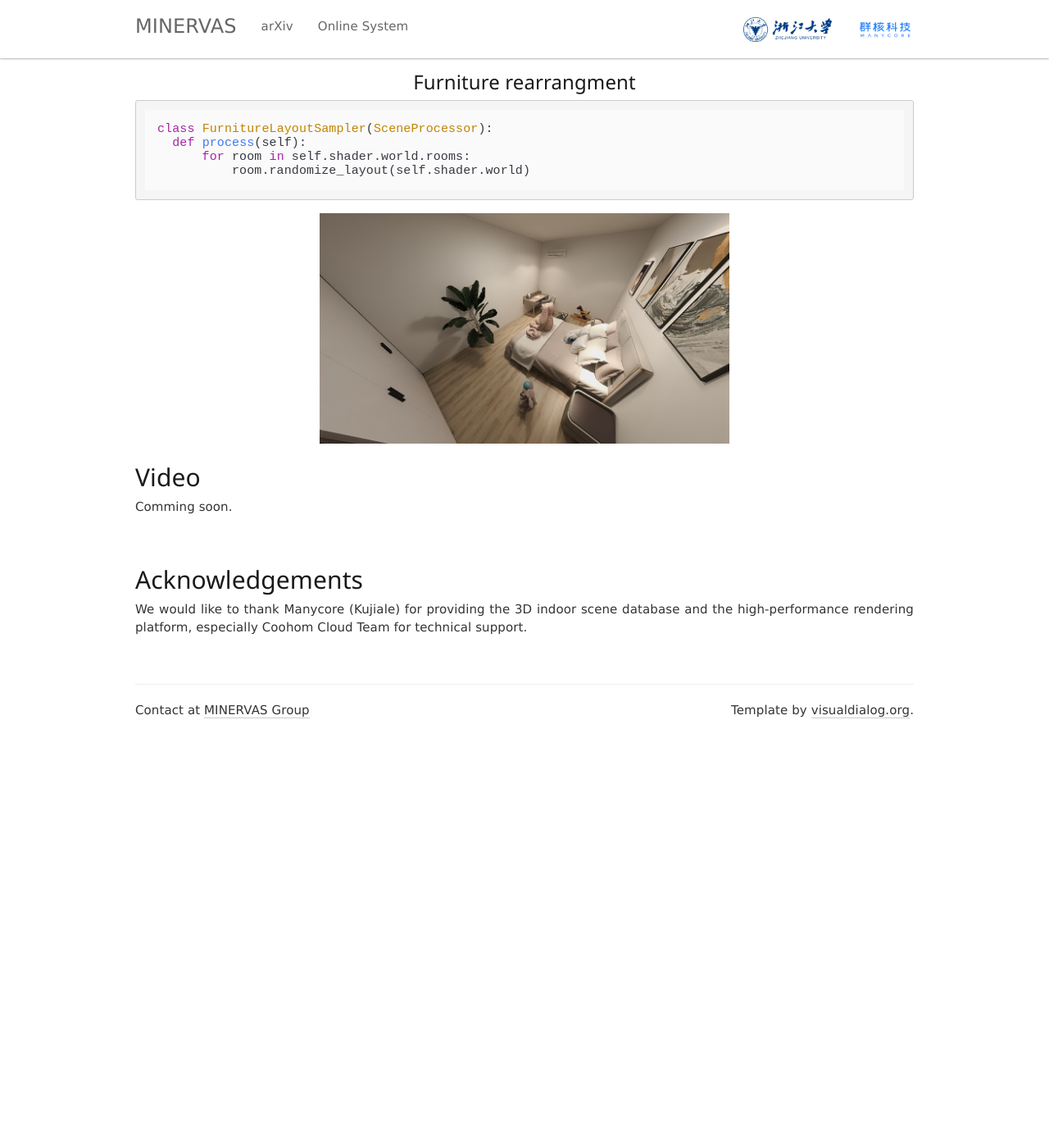
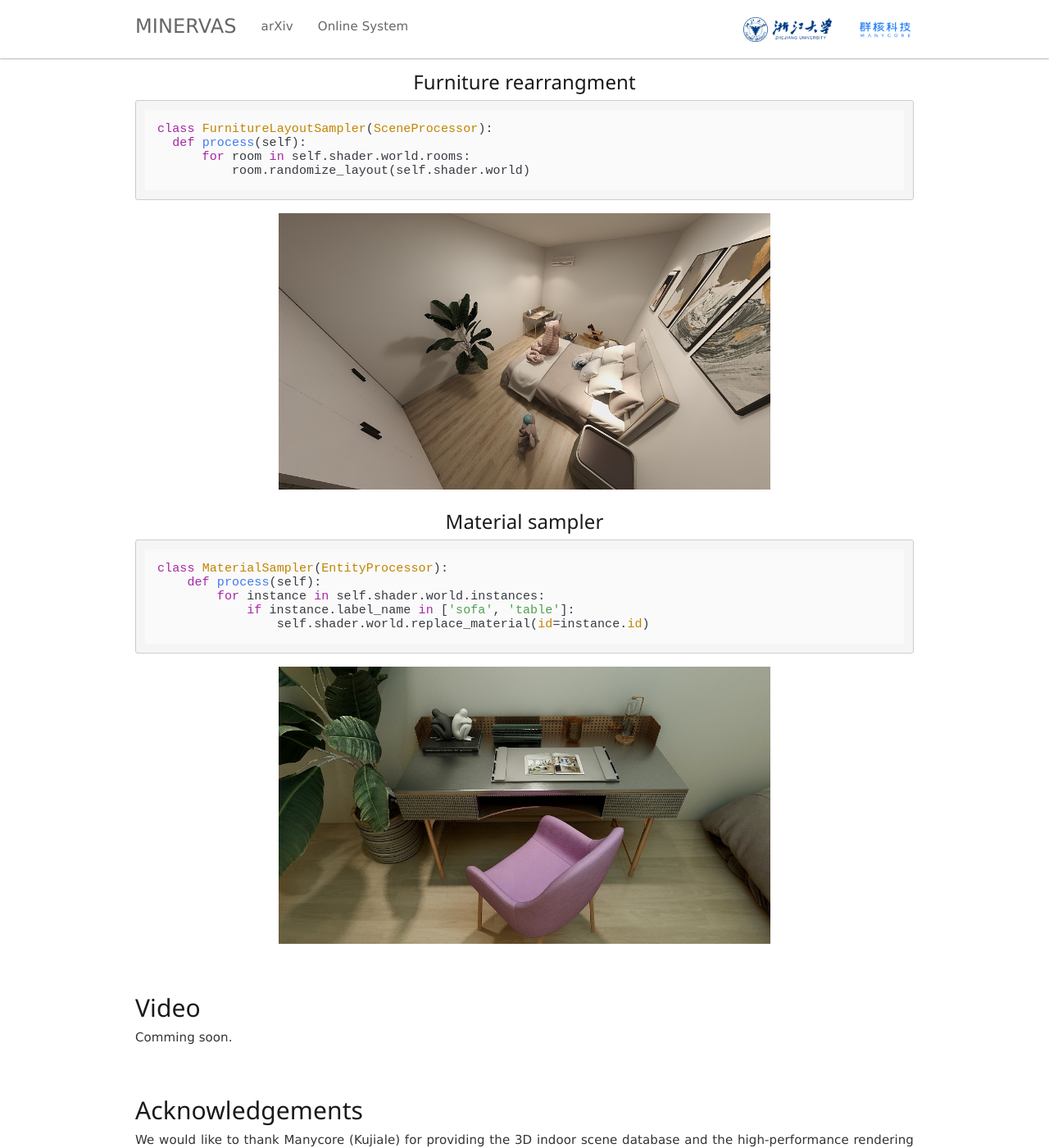
Before and after one commit to coohom/MINERVAS, a Jekyll site: the page built from _pages/home.md, in a window 1280 px wide and 1400 px high, scrolled down 1081 px. Shown: the whole window at 82% size. Built offline with Jekyll 4.4.1, drawn with Linux system fonts in a browser that asks for light colours; nearby versions of some CDN libraries; before the commit the page ends 1974 px from its top, so only the background shows below that.

Commit message:
Add material sample & assets

```diff
--- a/_pages/home.md
+++ b/_pages/home.md
@@ -7,7 +7,7 @@ permalink: /
 ---
 <style>
 .center{text-align:center}
-.mySlides {display:none;}
+/* .mySlides{display:none;} */
 </style>
 
 <br>
@@ -95,38 +95,55 @@ In this paper, we present MINERVAS, a Massive INterior EnviRonments VirtuAl Synt
 <link rel="stylesheet" href="https://cdnjs.cloudflare.com/ajax/libs/highlight.js/11.0.1/styles/atom-one-light.min.css">
 <!-- <link rel="stylesheet" href="https://cdnjs.cloudflare.com/ajax/libs/highlight.js/11.0.1/styles/default.min.css"> -->
 <script src="https://cdnjs.cloudflare.com/ajax/libs/highlight.js/11.0.1/highlight.min.js"></script>
-<script>hljs.initHighlightingOnLoad();</script>
+<script>hljs.highlightAll();</script>
 <pre><code class="python">class FurnitureLayoutSampler(SceneProcessor):
   def process(self):
       for room in self.shader.world.rooms:
           room.randomize_layout(self.shader.world)
 </code></pre>
 
-<link rel="stylesheet" href="https://www.w3schools.com/w3css/4/w3.css">
-<div class="w3-center w3-content w3-section" style="max-width:500px">
+<link rel="stylesheet" href="{{ '/static/css/w3.css' | prepend:site.baseurl }}">
+<div class="w3-center w3-content w3-section" style="max-width:600px">
   <img class="mySlides" src="{{ '/static/img/samples/Layout_0.jpg' | prepend:site.baseurl }}" style="width:100%">
   <img class="mySlides" src="{{ '/static/img/samples/Layout_1.jpg' | prepend:site.baseurl }}" style="width:100%">
   <img class="mySlides" src="{{ '/static/img/samples/Layout_2.jpg' | prepend:site.baseurl }}" style="width:100%">
   <img class="mySlides" src="{{ '/static/img/samples/Layout_3.jpg' | prepend:site.baseurl }}" style="width:100%">
 </div>
 
+<script type="text/javascript" src="{{ '/static/js/slideshow.js' | prepend:site.baseurl }}"></script>
 <script>
-var myIndex = 0;
-carousel();
-
-function carousel() {
-  var i;
-  var x = document.getElementsByClassName("mySlides");
-  for (i = 0; i < x.length; i++) {
-    x[i].style.display = "none";
-  }
-  myIndex++;
-  if (myIndex > x.length) {myIndex = 1}
-  x[myIndex-1].style.display = "block";
-  setTimeout(carousel, 2000); // Change image every 2 seconds
-}
+carousel("mySlides", 0);
 </script>
 
+<div class="center">
+  <div class="col-xs-12">
+    <h3>Material sampler</h3>
+  </div>
+</div>
+
+<link rel="stylesheet" href="https://cdnjs.cloudflare.com/ajax/libs/highlight.js/11.0.1/styles/atom-one-light.min.css">
+<script src="https://cdnjs.cloudflare.com/ajax/libs/highlight.js/11.0.1/highlight.min.js"></script>
+<script>hljs.highlightAll();</script>
+<pre><code class="python">class MaterialSampler(EntityProcessor):
+    def process(self):
+        for instance in self.shader.world.instances:
+            if instance.label_name in ['sofa', 'table']:
+                self.shader.world.replace_material(id=instance.id)
+</code></pre>
+
+<link rel="stylesheet" href="{{ '/static/css/w3.css' | prepend:site.baseurl }}">
+<div class="w3-center w3-content w3-section" style="max-width:600px">
+  <img class="mySlides2" src="{{ '/static/img/samples/Material_4.jpg' | prepend:site.baseurl }}" style="width:100%">
+  <img class="mySlides2" src="{{ '/static/img/samples/Material_6.jpg' | prepend:site.baseurl }}" style="width:100%">
+  <img class="mySlides2" src="{{ '/static/img/samples/Material_7.jpg' | prepend:site.baseurl }}" style="width:100%">
+  <img class="mySlides2" src="{{ '/static/img/samples/Material_8.jpg' | prepend:site.baseurl }}" style="width:100%">
+</div>
+
+<script>
+carousel("mySlides2", 0);
+</script>
+
+<br>
 <div class="row">
   <div class="col-xs-12">
     <h2>Video</h2>
--- /dev/null
+++ b/static/js/slideshow.js
@@ -0,0 +1,14 @@
+function carousel(cls_name, myIndex) {
+    console.log(cls_name + myIndex)
+    // var myIndex = 0
+    var i;
+    var x = document.getElementsByClassName(cls_name);
+    console.log(x)
+    for (i = 0; i < x.length; i++) {
+      x[i].style.display = "none";
+    }
+    myIndex++;
+    if (myIndex > x.length) {myIndex = 1}
+    x[myIndex-1].style.display = "block";
+    setTimeout(carousel, 2000, cls_name, myIndex); // Change image every 2 seconds
+  }
```
Also changed, not shown: static/css/w3.css (added), static/img/samples/Material_4.jpg (added), static/img/samples/Material_6.jpg (added), static/img/samples/Material_7.jpg (added), static/img/samples/Material_8.jpg (added), static/img/samples/depth.jpg (added), static/img/samples/depth_Gaussian.jpg (added), static/img/samples/depth_Kinect.jpg (added), static/img/samples/depth_Poisson.jpg (added), 4 other files.
